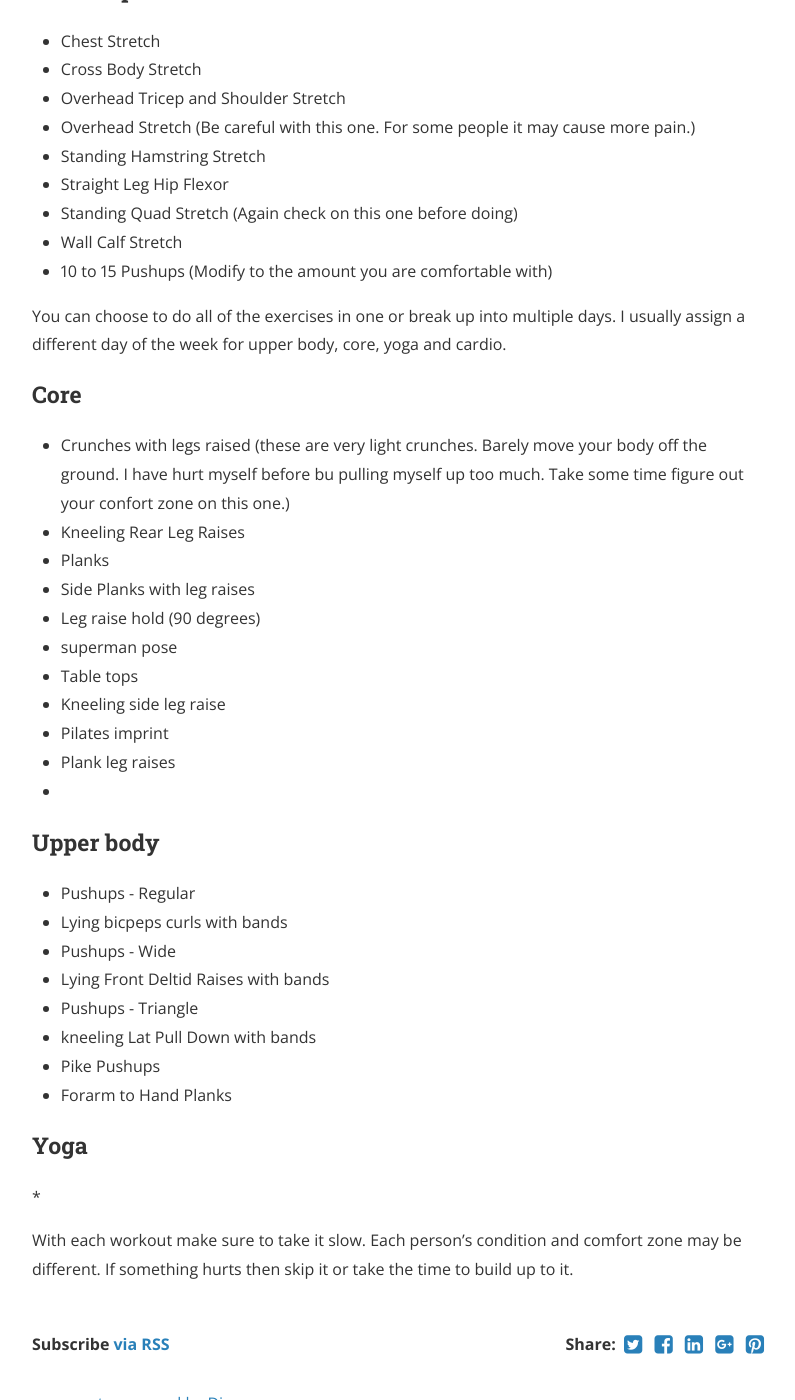
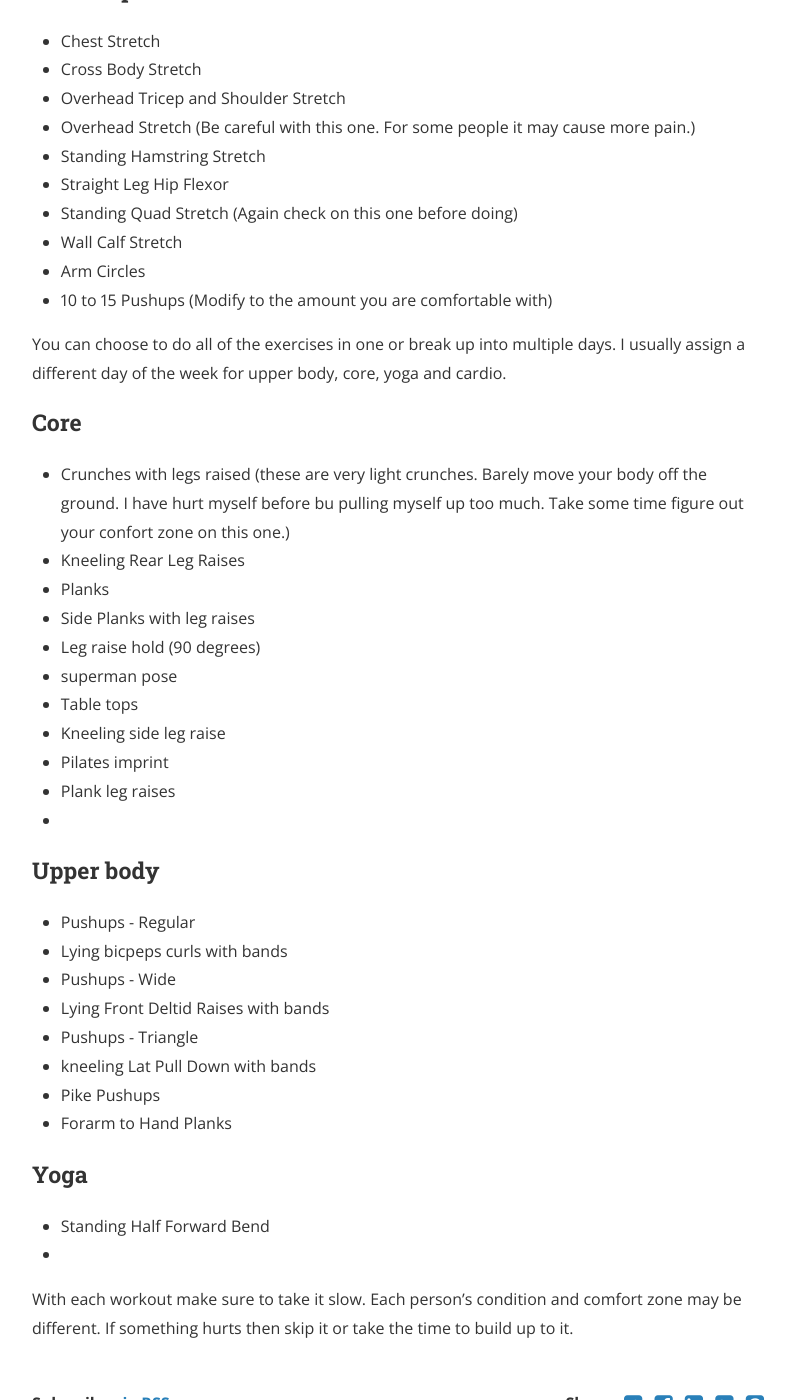
Before and after one commit to sciaticawarrior/sciaticatest, a Jekyll site: the page built from _posts/2016-04-30-sciatica-workout.markdown, in a window 1280 px wide and 1400 px high, scrolled down 1011 px. Shown: the whole window, without its empty margins (240-1035 px from the left). Built offline with Jekyll 4.4.1, drawn with Linux system fonts in a browser that asks for light colours; nearby versions of some CDN libraries; comment, search, counter and statistics services are not loaded; a style sheet for code colours, icons or effects is not loaded.

Commit message:
Update 2016-04-30-sciatica-workout.markdown

```diff
--- a/_posts/2016-04-30-sciatica-workout.markdown
+++ b/_posts/2016-04-30-sciatica-workout.markdown
@@ -22,6 +22,7 @@ So over the years I've developed the following workout to try and stay in shape.
 * Straight Leg Hip Flexor
 * Standing Quad Stretch (Again check on this one before doing)
 * Wall Calf Stretch
+* Arm Circles
 * 10 to 15 Pushups (Modify to the amount you are comfortable with)
 
 You can choose to do all of the exercises in one or break up into multiple days. I usually assign a different day of the week for upper body, core, yoga and cardio.
@@ -53,6 +54,7 @@ You can choose to do all of the exercises in one or break up into multiple days.
 
 ### Yoga
 
+* Standing Half Forward Bend
 *
 
 With each workout make sure to take it slow. Each person's condition and comfort zone may be different. If something hurts then skip it or take the time to build up to it.
```
